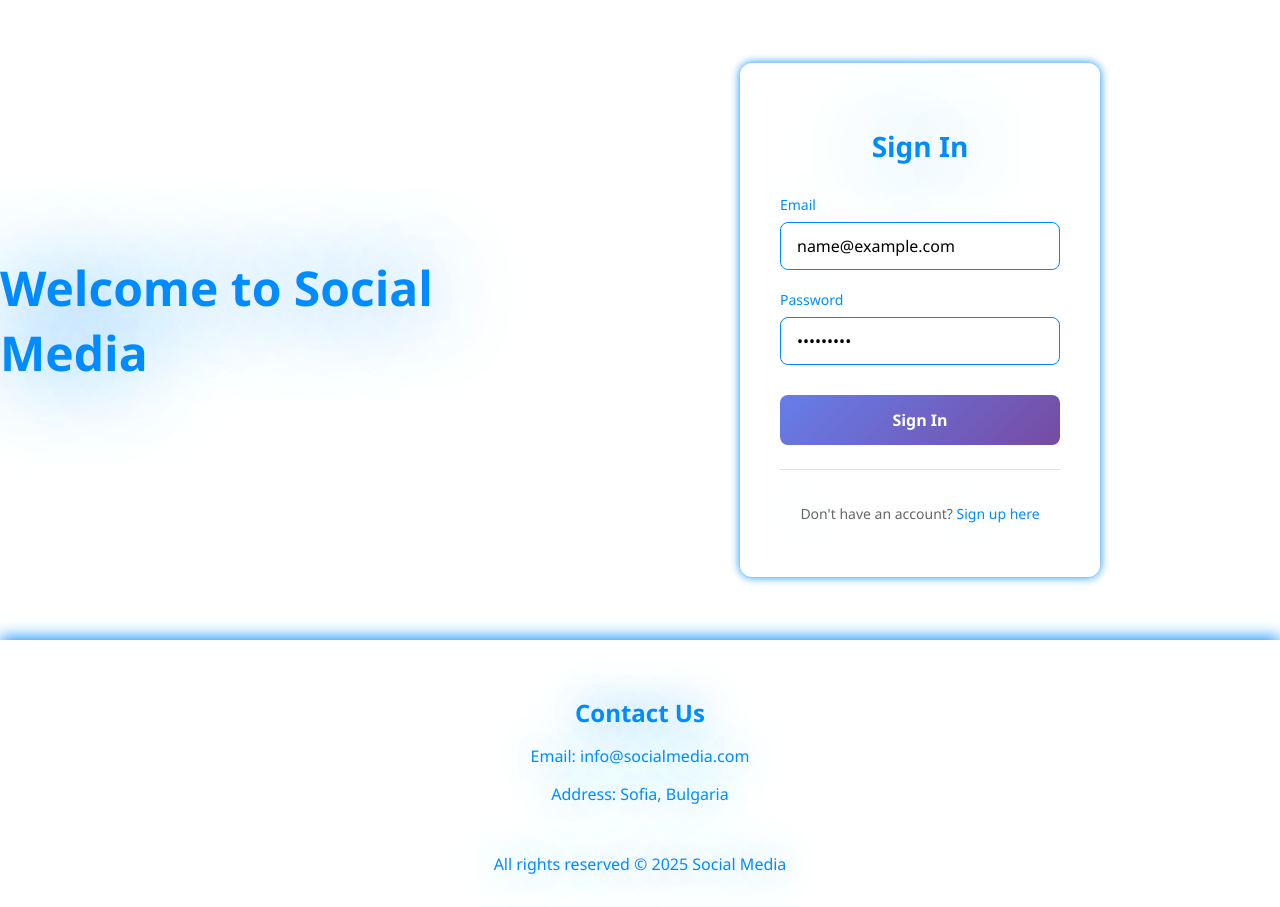
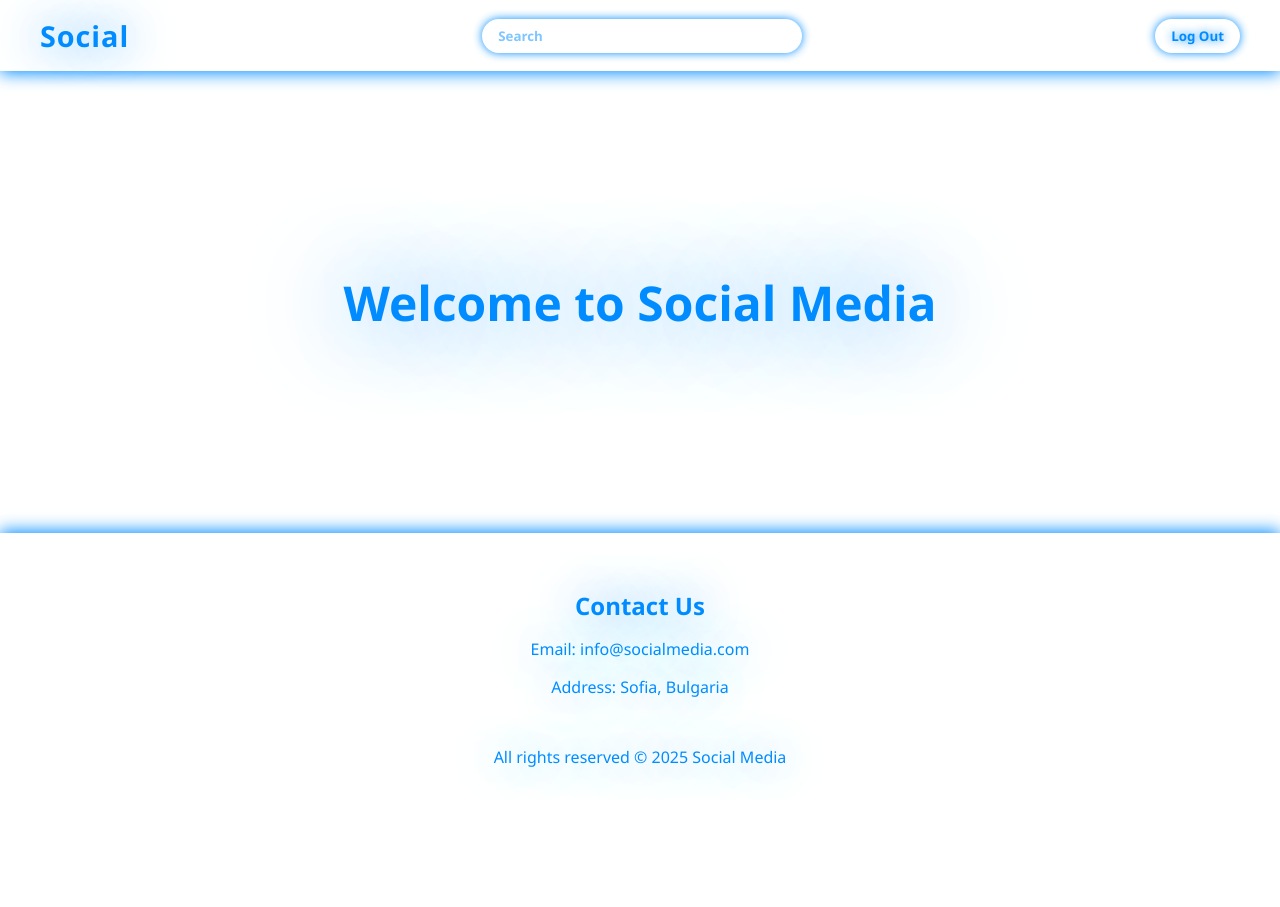
Before and after one commit to ELionEli/Social-media, a React (Vite) app: page / in a window 1280 px wide. Both pictures are taken after typing "name@example.com", "Sample123" into the empty fields and a click on the button "Sign In". After the commit the page ends 800 px from the top, so only its background shows below. Built offline with nearby package versions, Linux system fonts and the light colour scheme.

Commit message:
implement auth context with test login/logout functionality

```diff
--- a/src/App.tsx
+++ b/src/App.tsx
@@ -1,39 +1,62 @@
-import { use } from "react";
-import { BrowserRouter, Routes, Route } from "react-router-dom";
+import { BrowserRouter, Routes, Route, Navigate } from "react-router-dom";
 import { Header } from "./components/Header";
 import { HomePage } from "./pages/HomePage";
 import { AuthenticationPage } from "./pages/AuthenticationPage";
 import { NotFoundPage } from "./pages/page-not-found/NotFoundPage";
 import { Footer } from "./components/footer/Footer";
-import { AuthenticationContext } from "./store/AuthenticationContext";
-import { AUTHENTICATION_CONTEXT_DEFAULT_VALUE } from "./constants";
+import { AuthenticationProvider, useAuth } from "./context/useAuth";
+import { AuthenticationFormMode } from "./components/authentication-form/AuthenticationForm";
 
-function App() {
-  const store = use(AuthenticationContext);
+function AppContent() {
+  const { isLoggedIn } = useAuth();
+  console.log(isLoggedIn);
 
   return (
-    <AuthenticationContext value={AUTHENTICATION_CONTEXT_DEFAULT_VALUE}>
-      <BrowserRouter>
     <div className="app-container">
-          {store.isLoggedIn ? <Header /> : null}
+      {isLoggedIn ? <Header /> : null}
       <main>
         <Routes>
-              <Route path="/" element={<HomePage />} />
+          <Route
+            path="/"
+            element={
+              isLoggedIn ? <HomePage /> : <Navigate to="/signin" replace />
+            }
+          />
           <Route
             path="/signin"
-                element={<AuthenticationPage mode="signin" />}
+            element={
+              isLoggedIn ? (
+                <Navigate to="/" replace />
+              ) : (
+                <AuthenticationPage mode={AuthenticationFormMode.SIGNIN} />
+              )
+            }
           />
           <Route
             path="/signup"
-                element={<AuthenticationPage mode="signup" />}
+            element={
+              isLoggedIn ? (
+                <Navigate to="/" replace />
+              ) : (
+                <AuthenticationPage mode={AuthenticationFormMode.SIGNUP} />
+              )
+            }
           />
           <Route path="*" element={<NotFoundPage />} />
         </Routes>
       </main>
       <Footer />
     </div>
+  );
+}
+
+function App() {
+  return (
+    <BrowserRouter>
+      <AuthenticationProvider>
+        <AppContent />
+      </AuthenticationProvider>
     </BrowserRouter>
-    </AuthenticationContext>
   );
 }
 
--- /dev/null
+++ b/src/api/authentication.ts
@@ -0,0 +1,17 @@
+export const registerAPI = async (email: string, password: string) => {
+  return {
+    status: 200,
+    data: {
+      token: "1234567890",
+    },
+  };
+};
+
+export const loginAPI = async (email: string, password: string) => {
+  return {
+    status: 200,
+    data: {
+      token: "1234567890",
+    },
+  };
+};
--- a/src/components/authentication-form/AuthenticationForm.tsx
+++ b/src/components/authentication-form/AuthenticationForm.tsx
@@ -2,12 +2,19 @@ import { useState } from "react";
 import { Link } from "react-router-dom";
 import "./AuthenticationForm.css";
 import { Input } from "../input/Input";
+import { useAuth } from "../../context/useAuth";
+
+export enum AuthenticationFormMode {
+  SIGNIN = "signin",
+  SIGNUP = "signup",
+}
 
 interface AuthenticationFormProps {
-  mode: "signin" | "signup";
+  mode: AuthenticationFormMode;
 }
 
 export const AuthenticationForm = ({ mode }: AuthenticationFormProps) => {
+  const { registerUser, loginUser } = useAuth();
   const [formData, setFormData] = useState({
     email: "",
     password: "",
@@ -25,9 +32,10 @@ export const AuthenticationForm = ({ mode }: AuthenticationFormProps) => {
 
   const handleSubmit = (e: React.FormEvent) => {
     e.preventDefault();
-    if (mode === "signup" && formData.password !== formData.confirmPassword) {
-      alert("Passwords don't match!");
-      return;
+    if (mode === AuthenticationFormMode.SIGNIN) {
+      loginUser(formData.email, formData.password);
+    } else {
+      registerUser(formData.email, formData.password);
     }
 
     // Handle authentication logic here
@@ -37,9 +45,11 @@ export const AuthenticationForm = ({ mode }: AuthenticationFormProps) => {
   return (
     <div className="auth-container">
       <div className="auth-card">
-        <h2>{mode === "signin" ? "Sign In" : "Sign Up"}</h2>
+        <h2>
+          {mode === AuthenticationFormMode.SIGNIN ? "Sign In" : "Sign Up"}
+        </h2>
         <form onSubmit={handleSubmit} className="auth-form">
-          {mode === "signup" && (
+          {mode === AuthenticationFormMode.SIGNUP && (
             <Input
               id="name"
               label="Full Name"
@@ -70,7 +80,7 @@ export const AuthenticationForm = ({ mode }: AuthenticationFormProps) => {
             value={formData.password}
           />
 
-          {mode === "signup" && (
+          {mode === AuthenticationFormMode.SIGNUP && (
             <Input
               id="confirmPassword"
               label="Confirm Password"
@@ -83,12 +93,12 @@ export const AuthenticationForm = ({ mode }: AuthenticationFormProps) => {
           )}
 
           <button type="submit" className="auth-button">
-            {mode === "signin" ? "Sign In" : "Sign Up"}
+            {mode === AuthenticationFormMode.SIGNIN ? "Sign In" : "Sign Up"}
           </button>
         </form>
 
         <div className="auth-footer">
-          {mode === "signin" ? (
+          {mode === AuthenticationFormMode.SIGNIN ? (
             <p>
               Don't have an account? <Link to="/signup">Sign up here</Link>
             </p>
--- a/src/components/navbar/Navbar.tsx
+++ b/src/components/navbar/Navbar.tsx
@@ -1,7 +1,9 @@
 import "./navbar.css";
 import { Link } from "react-router-dom";
+import { useAuth } from "../../context/useAuth";
 
 export const Navbar = () => {
+  const { logout } = useAuth();
   return (
     <nav>
       <div className="nav-content">
@@ -10,12 +12,9 @@ export const Navbar = () => {
         </Link>
         <input type="text" className="search-bar" placeholder="Search" />
         <div className="nav-buttons">
-          <Link to="/signin">
-            <button className="nav-btn">Log In</button>
-          </Link>
-          <Link to="/signup">
-            <button className="nav-btn primary">Sign Up</button>
-          </Link>
+          <button className="nav-btn" onClick={() => logout()}>
+            Log Out
+          </button>
         </div>
       </div>
     </nav>
--- a/src/constants/index.ts
+++ /dev/null
@@ -1,3 +0,0 @@
-export const AUTHENTICATION_CONTEXT_DEFAULT_VALUE = {
-  isLoggedIn: false,
-};
--- /dev/null
+++ b/src/context/useAuth.tsx
@@ -0,0 +1,70 @@
+import React, { createContext, useEffect, useState } from "react";
+import { useNavigate } from "react-router-dom";
+import { loginAPI, registerAPI } from "../api/authentication";
+
+interface AuthenticationContextType {
+  token: string;
+  registerUser: (email: string, password: string) => void;
+  loginUser: (email: string, password: string) => void;
+  logout: () => void;
+  isLoggedIn: boolean;
+}
+
+export const AuthenticationContext = createContext<AuthenticationContextType>(
+  {} as AuthenticationContextType
+);
+
+export const AuthenticationProvider = ({
+  children,
+}: {
+  children: React.ReactNode;
+}) => {
+  const navigate = useNavigate();
+  const [token, setToken] = useState<string>(
+    localStorage.getItem("token") || ""
+  );
+
+  useEffect(() => {
+    const token = localStorage.getItem("token");
+    if (token) {
+      setToken(token);
+    }
+  }, []);
+
+  const registerUser = async (email: string, password: string) => {
+    const response = await registerAPI(email, password);
+    if (response.status === 200) {
+      setToken(response.data.token);
+      localStorage.setItem("token", response.data.token);
+      navigate("/");
+    }
+  };
+
+  const loginUser = async (email: string, password: string) => {
+    const response = await loginAPI(email, password);
+    if (response.status === 200) {
+      setToken(response.data.token);
+      localStorage.setItem("token", response.data.token);
+      navigate("/");
+    }
+  };
+
+  const logout = () => {
+    setToken("");
+    localStorage.removeItem("token");
+    navigate("/signin");
+  };
+
+  const isLoggedIn = !!token;
+  console.log("isLoggedIn", isLoggedIn);
+
+  return (
+    <AuthenticationContext.Provider
+      value={{ token, registerUser, loginUser, logout, isLoggedIn }}
+    >
+      {children}
+    </AuthenticationContext.Provider>
+  );
+};
+
+export const useAuth = () => React.useContext(AuthenticationContext);
--- a/src/pages/AuthenticationPage.tsx
+++ b/src/pages/AuthenticationPage.tsx
@@ -1,10 +1,36 @@
 import type { FC } from "react";
-import { AuthenticationForm } from "../components/authentication-form/AuthenticationForm";
+import {
+  AuthenticationForm,
+  AuthenticationFormMode,
+} from "../components/authentication-form/AuthenticationForm";
 
 interface IAuthenticationPageProps {
-  mode: "signin" | "signup";
+  mode: AuthenticationFormMode;
 }
 
 export const AuthenticationPage: FC<IAuthenticationPageProps> = ({ mode }) => {
-  return <AuthenticationForm mode={mode} />;
+  return (
+    <div
+      style={{
+        display: "flex",
+        flexDirection: "row",
+        justifyContent: "center",
+        alignItems: "center",
+        height: "80vh",
+        fontSize: "24px",
+        color: "var(--primary-blue)",
+        textShadow: "0 0 6rem var(--primary-blue)",
+        gap: "10rem",
+      }}
+    >
+      <div style={{ flex: 1, display: "flex", justifyContent: "flex-end" }}>
+        <h1>Welcome to Social Media</h1>
+      </div>
+      <div style={{ flex: 1, display: "flex", justifyContent: "flex-start" }}>
+        <div style={{ width: "100%", maxWidth: 400 }}>
+          <AuthenticationForm mode={mode} />
+        </div>
+      </div>
+    </div>
+  );
 };
--- a/src/pages/HomePage.tsx
+++ b/src/pages/HomePage.tsx
@@ -1,6 +1,5 @@
 import type { FC } from "react";
-import { AuthenticationForm } from "../components/authentication-form/AuthenticationForm";
-import "../components/authentication-form/AuthenticationForm.css"
+import "../components/authentication-form/AuthenticationForm.css";
 
 interface IHomePageProps {}
 
@@ -9,24 +8,17 @@ export const HomePage: FC<IHomePageProps> = () => {
     <div
       style={{
         display: "flex",
+        flex: 1,
         flexDirection: "row",
         justifyContent: "center",
         alignItems: "center",
-        height: "80vh",
         fontSize: "24px",
         color: "var(--primary-blue)",
         textShadow: "0 0 6rem var(--primary-blue)",
         gap: "10rem",
       }}
     >
-      <div style={{ flex: 1, display: "flex", justifyContent: "flex-end" }}>
-        <h1>Welcome to Social Media</h1>
-      </div>
-      <div style={{ flex: 1, display: "flex", justifyContent: "flex-start" }}>
-        <div style={{ width: "100%", maxWidth: 400 }}>
-          <AuthenticationForm mode="signin" />
-        </div>
-      </div>
+      <h1>Welcome to Social Media</h1>
     </div>
   );
 };
--- a/src/store/AuthenticationContext.tsx
+++ /dev/null
@@ -1,10 +0,0 @@
-import { createContext } from "react";
-import { AUTHENTICATION_CONTEXT_DEFAULT_VALUE } from "../constants";
-
-interface AuthenticationContextType {
-  isLoggedIn: boolean;
-}
-
-export const AuthenticationContext = createContext<AuthenticationContextType>(
-  AUTHENTICATION_CONTEXT_DEFAULT_VALUE
-);
```
Lines whose indentation alone changed are shown as unchanged.
